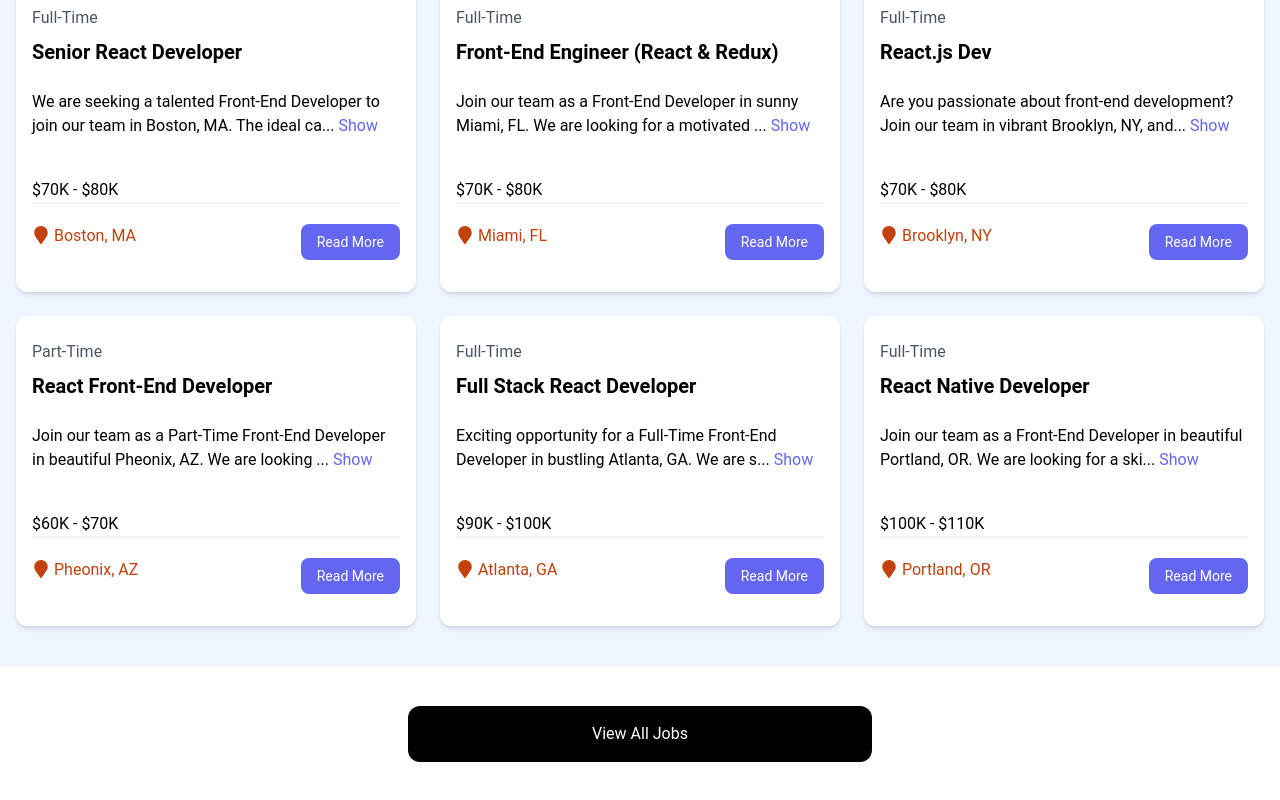
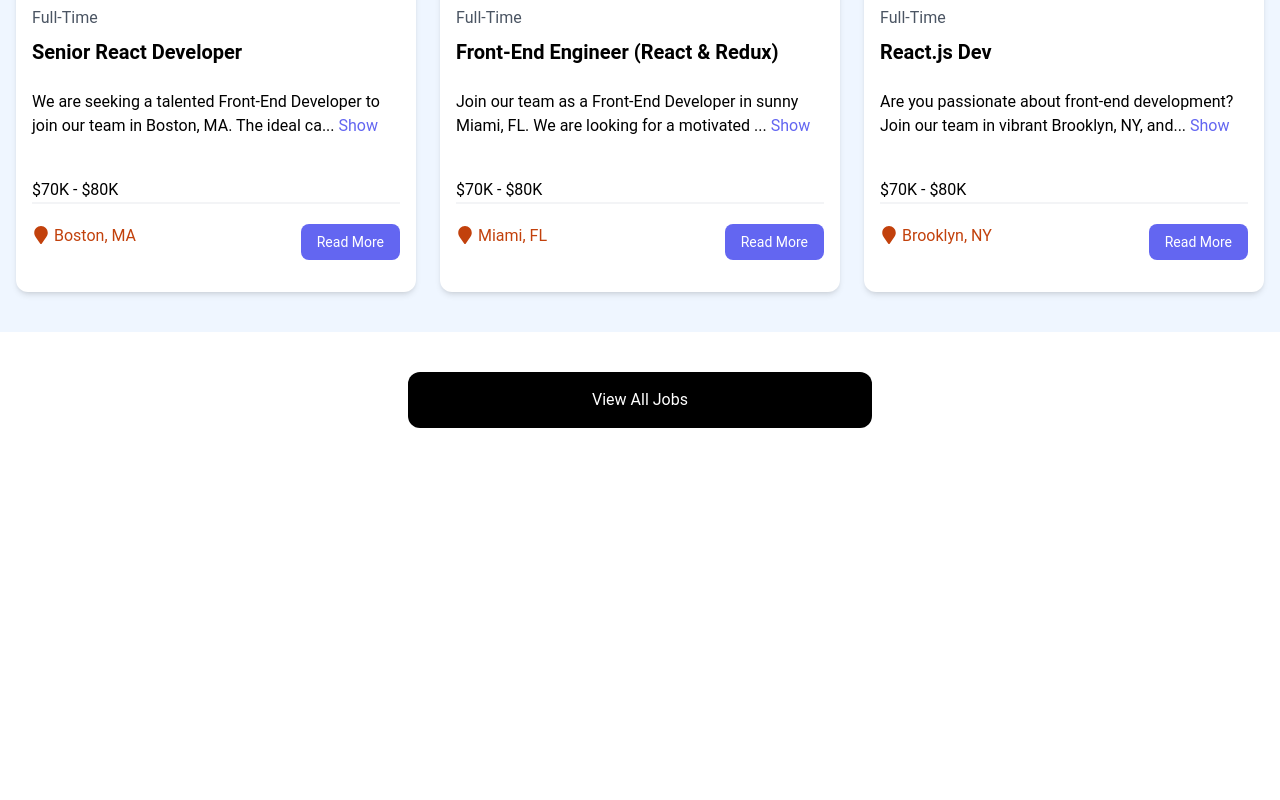
Before and after one commit to madiha-m/react_js, a React (Vite) app in the folder jobs-portal/: page / in a window 1280 px wide. Shown: the part 715-1515 px from the top of the page. After the commit the page ends 1183 px from the top, so only its background shows below. Built offline with nearby package versions, Linux system fonts and the light colour scheme; data requests are answered from the project's data file.

Commit message:
Apply 'limit' with condition on the API

```diff
--- a/jobs-portal/src/components/JobListings.jsx
+++ b/jobs-portal/src/components/JobListings.jsx
@@ -8,8 +8,12 @@
 
     useEffect(() => {
         const fetchJobs = async () => {
+            const apiUrl = isHome ?
+                'http://localhost:8000/jobs?_limit=3' :
+                'http://localhost:8000/jobs';
+
             try {
-                const res = await fetch('http://localhost:8000/jobs');
+                const res = await fetch(apiUrl);
                 const data = await res.json();
                 setJobs(data);
             }
```
